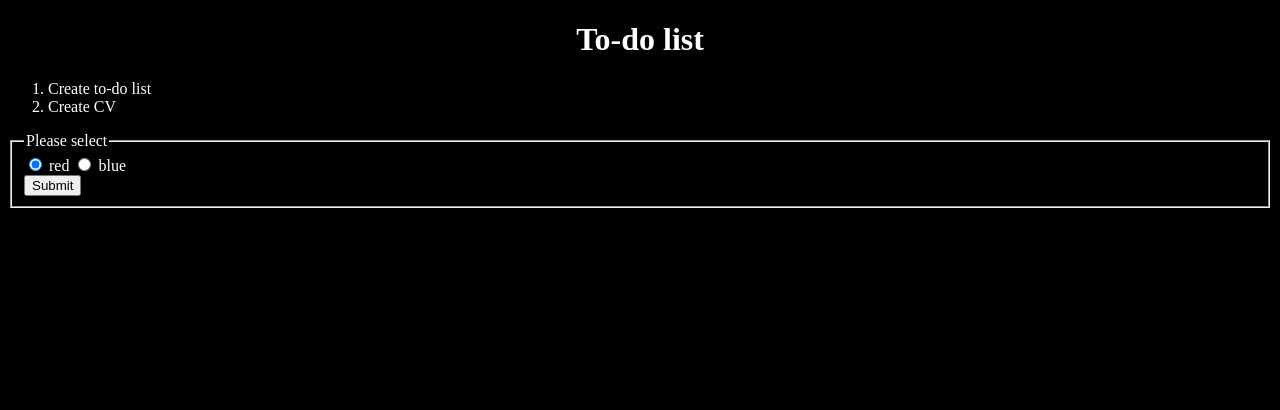
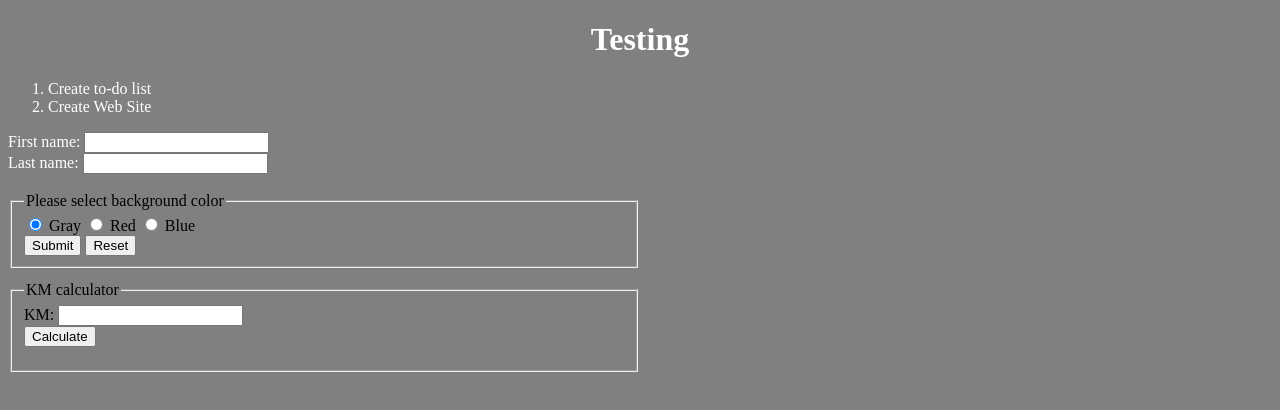
Before and after one commit to Dsius/dsius.github.io, a plain HTML site: page index.html in a window 1280 px wide. Drawn offline with Linux system fonts and the light colour scheme.

Commit message:
update cal

```diff
--- a/index.html
+++ b/index.html
@@ -5,34 +5,63 @@
         <link rel="stylesheet" href="styles.css">
     </head>
     <header>
-        <h1>To-do list</h1>
+        <h1>Testing</h1>
     </header>
 
     <body>
 
-        <section>
+        <section id="todolist">
             <ol>
                 <li>Create to-do list</li>
-                <li>Create CV</li>
+                <li>Create Web Site</li>
             </ol>
         </section>
-        <section>
-            <form>
+        <section id="changecolor">
+
+            <label for="fname">First name:</label>
+            <input type="text" id="fname" name="fname">
+            <br>
+            <label for="lname">Last name:</label>
+            <input type="text" id="lname" name="lname">
+            <br><br>
+
+            <form id="form1">
                 <fieldset>
-                    <legend>Please select</legend>
+                    <legend>Please select background color</legend>
                     <div>
-                        <input type="radio" id="red" value="red" name="color" checked>
-                        <label for="red">red</label>
+                        <input type="radio" id="gray" value="gray" name="color" checked>
+                        <label for="gray">Gray</label>
+                        <input type="radio" id="red" value="red" name="color">
+                        <label for="red">Red</label>
                         <input type="radio" id="blue" value="blue" name="color">
-                        <label for="blue">blue</label>
+                        <label for="blue">Blue</label>
+
                     </div>
                     <div>
                         <button type="submit">Submit</button>
+                        <button type="reset">Reset</button>
                     </div>
                 </fieldset>
             </form>
-            <pre id="log123"></pre>
+            <pre id="log"></pre>
         </section>
+
+        <section id="km_cal">
+            <form id="form2">
+                <fieldset>
+                    <legend>KM calculator</legend>
+                    <div>
+                        <label for="km">KM:</label>
+                        <input type="text" id="km" name="km">
+                    </div>
+                    <div>
+                        <button type="submit">Calculate</button>
+                    </div>
+                    <pre id="result"></pre>
+                </fieldset>
+            </form>
+        </section>
+
         <script src="script.js"></script>
     </body>
 </html>
--- a/script.js
+++ b/script.js
@@ -1,12 +1,45 @@
-const form = document.querySelector("form");
-const log = document.querySelector("#log123");
+const form1 = document.querySelector("#form1");
+const log = document.querySelector("#log");
 
-form.addEventListener("submit", (event) => {
-  const data = new FormData(form);
-  let output = "";
-  for (const entry of data) {
-    output = `${output}${entry[0]}=${entry[1]}\r`;
-  };
-  log.innerText = output;
+const form2 = document.querySelector("#form2");
+const result = document.querySelector("#result");
+
+form1.addEventListener("submit", (event) => {
+  const data = new FormData(form1);
+//   let output = "";
+//   let fname = data.get('fname');
+//   let lname = data.get('lname');
+  let fname = document.getElementById("fname").value;
+  let lname = document.getElementById("lname").value;
+  let color = data.get('color');
+//   for (const entry of data) {
+//     output = `${output}${entry[0]}=${entry[1]}\r`;
+//   };
+//   output = `Hi ${fname} ${lname}, you want to change background color to ${color}?`;
+//   log.innerText = output;
+  if (confirm(`Hi ${fname} ${lname}, comfirm change background color to ${color}?`)) {
+    document.querySelector("html").style.background=color;
+  }
+
   event.preventDefault();
 }, false);
+
+form2.addEventListener("submit", (event) => {
+    let output = "";
+    let km = document.getElementById("km").value;
+    let fare = 2700;
+    m = km * 1000;
+    if (m > 2000) {
+        let dist = m - 2000
+        let count = (dist - dist % 200)/200;
+
+        if (count > 35) {
+            fare += 35 * 190 + (count-35) * 130
+        } else {
+            fare += count * 190
+        }
+    }
+    fare = fare / 100;
+    result.innerText = `The fare is ${fare}`;
+    event.preventDefault();
+},false);
--- a/styles.css
+++ b/styles.css
@@ -1,8 +1,22 @@
 html {
-    background-color: black;
+    background: gray;
     color: white;
 }
 
 header {
     text-align: center;
 }
+
+#form1 {
+    color: black;
+    width: 50%;
+}
+
+#todolist {
+    color: white;
+}
+
+#form2 {
+    color: black;
+    width: 50%;
+}
```
